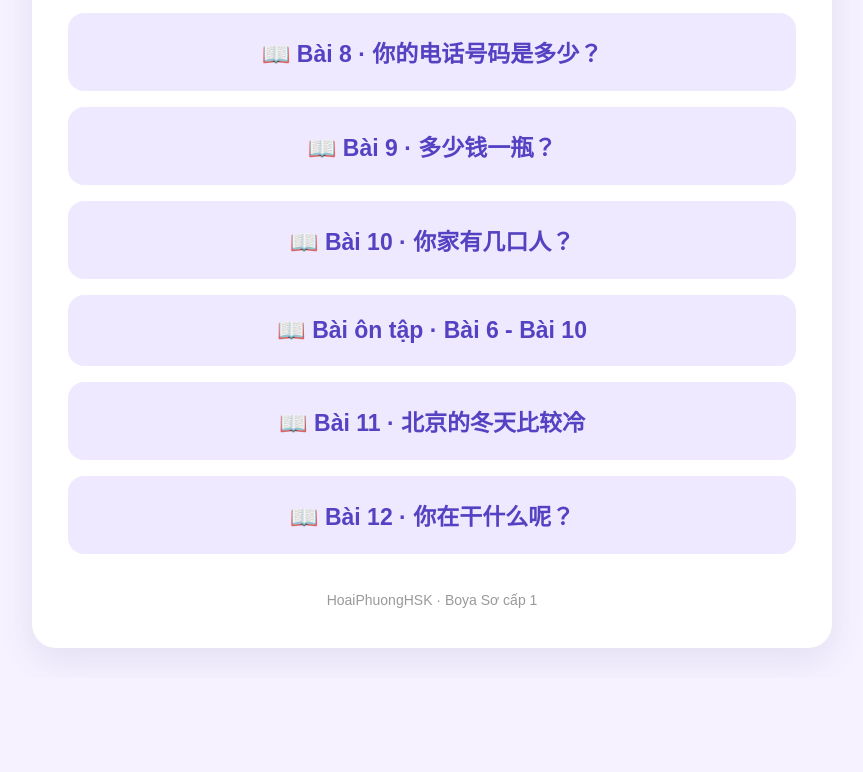
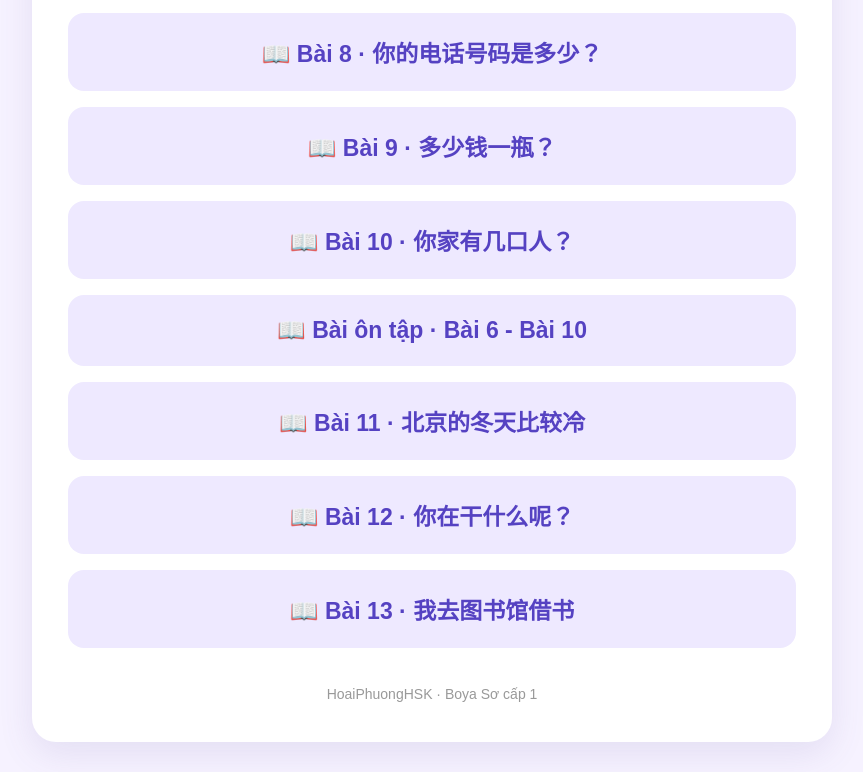
Before and after one commit to dieuminh-sketch/boya1-hoaiphuongHSK, a plain HTML site: page index.html in a window 1280 px wide. Shown: the part 827-1599 px from the top of the page, without its empty margins (208-1071 px from the left). Before the commit the page ends 1505 px from the top, so only its background shows below. Drawn offline with Linux system fonts and the light colour scheme.

Commit message:
Update index.html

```diff
--- a/index.html
+++ b/index.html
@@ -157,6 +157,10 @@
         <div class="lesson-title">📖 Bài 12 · 你在干什么呢？ </div>
       </a>
 
+      <a class="lesson" href="Bai13/Boya1_Bai13_OnTap.html"target="_blank" rel="noopener noreferrer">
+        <div class="lesson-title">📖 Bài 13 · 我去图书馆借书 </div>
+      </a>
+
     </div>
 
     <div class="footer">
```
